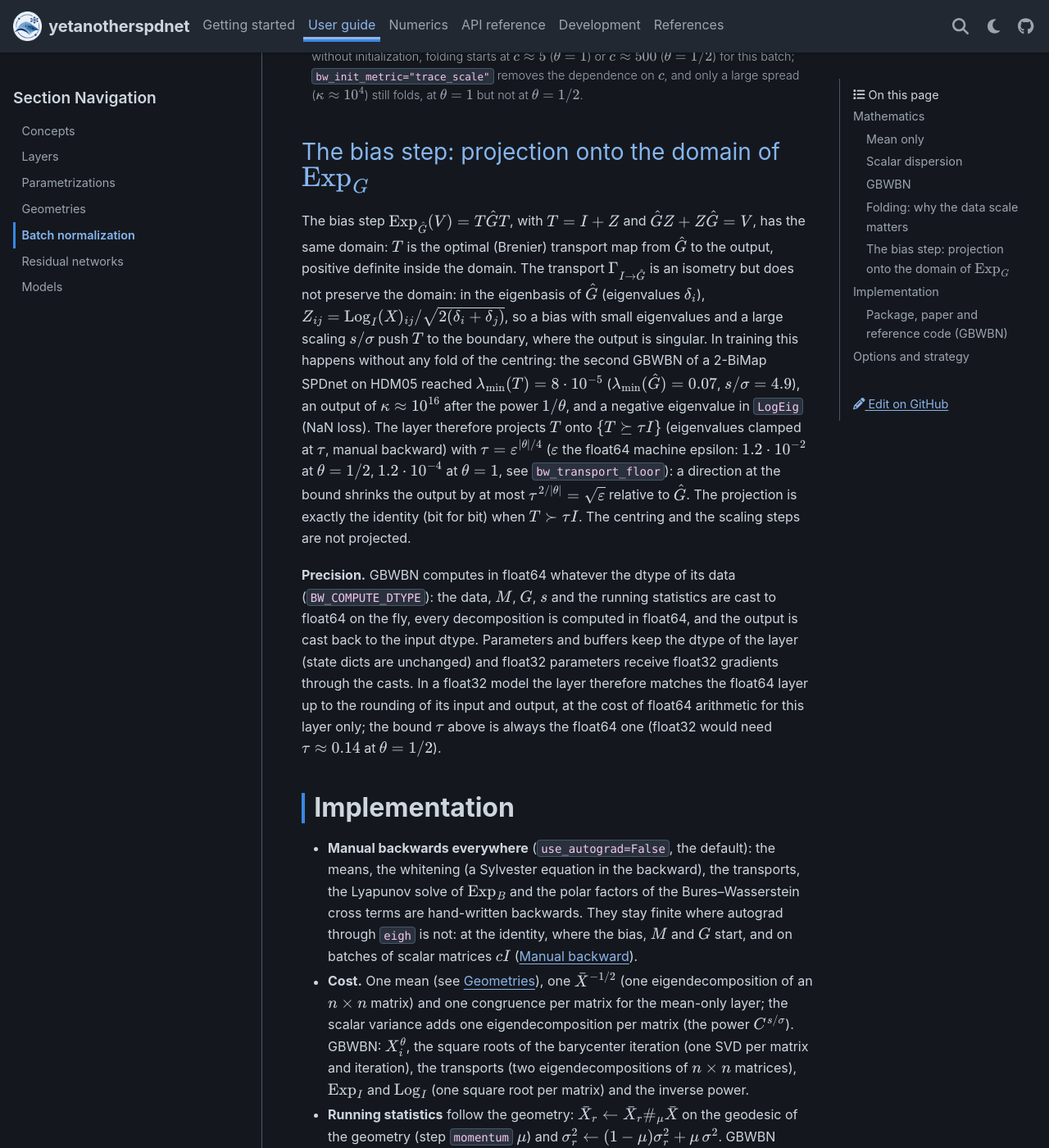
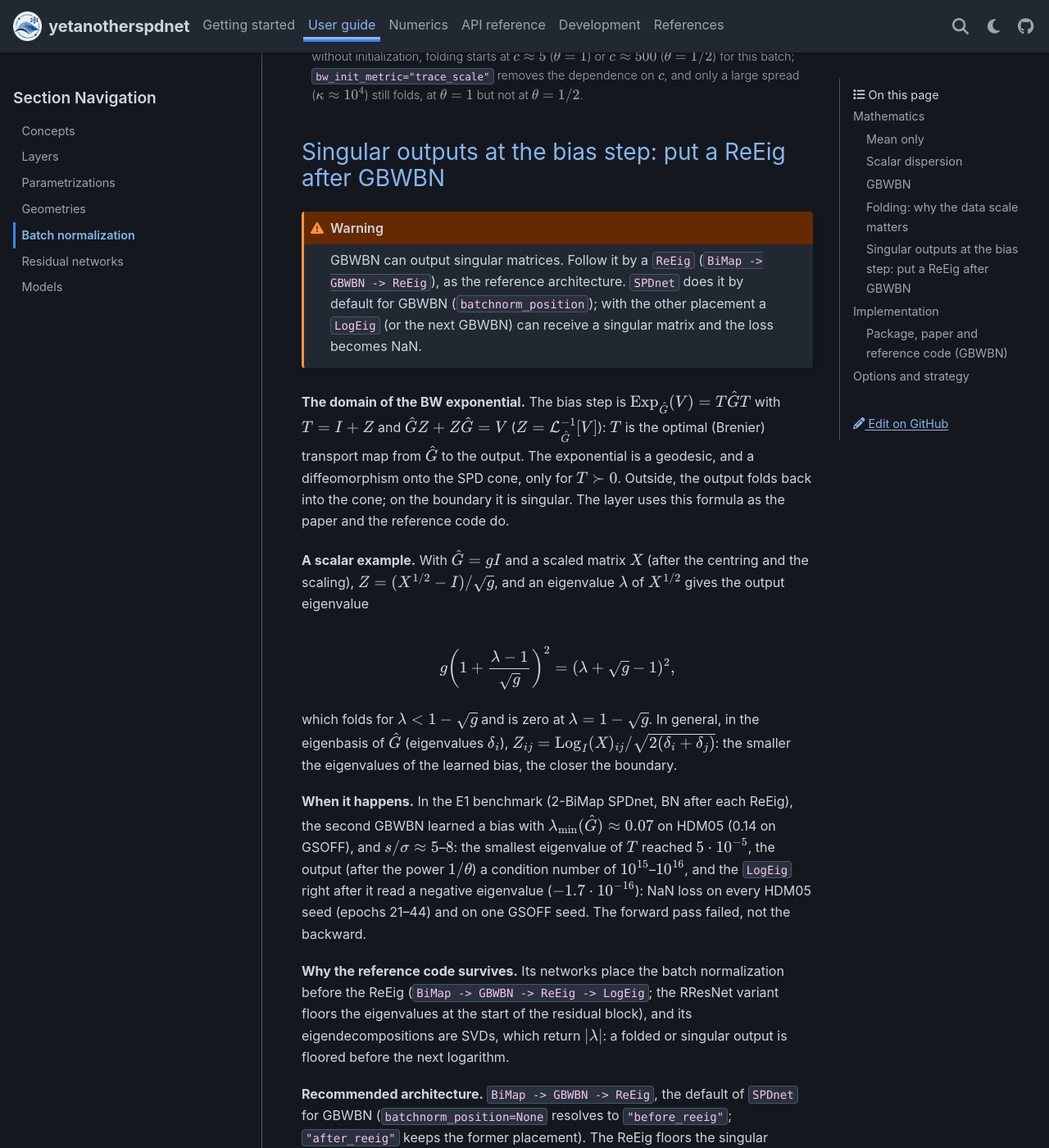
Before and after one commit to Yet-Another-Research-Organisation/yetanotherspdnet, a Sphinx documentation site: the page built from docs/user_guide/batchnorm.md, in a window 1280 px wide and 1400 px high, scrolled down 3504 px. Shown: the whole window at 82% size. Built offline with Sphinx 7.4.7 and the PyData theme 0.15.4, drawn with Linux system fonts in a browser that asks for light colours; some of the changed text lies outside the part shown.

Commit message:
Document why GBWBN needs a ReEig after it, and its float64 computation
The batch normalization guide gets a section on the singular outputs of the
bias step: the domain T = I + L_G^{-1}[V] > 0 of the BW exponential, the
scalar example (with G = gI an eigenvalue l of X^{1/2} gives
(l + sqrt(g) - 1)^2, folded for l < 1 - sqrt(g), zero at equality), when it
happens (a learned bias with small eigenvalues, HDM05 in the E1 benchmark),
why the reference code survives (batch norm before the ReEig, SVD
eigendecompositions returning |l|), and the recommended architecture
BiMap -> GBWBN -> ReEig. numerics/stability and numerics/precision follow:
GBWBN computes in float64; with the ReEig after it a float32 network trained
like the float64 one on HDM05 and GSOFF, with a LogEig right after it a
float32 network diverged. The guide also reports that
bw_init_metric="trace_scale" reduced the folding of the centring in the E1
benchmark without improving the accuracy.

The float32 regression test detaches before computing its error.

````diff
--- a/docs/numerics/precision.md
+++ b/docs/numerics/precision.md
@@ -10,7 +10,7 @@ layer in float32 and in mixed precision, and a recommendation.
 | your data (condition number $\kappa$ of the inputs) | use |
 |---|---|
 | $\kappa \le 10^{2}$ | float32 for every layer and model |
-| $\kappa \le 10^{4}$ | float32 for `SPDnet`, `RResNet`, `GBWBNRResNet`, the residual blocks and the batch normalizations (the GBWBN layer computes in float64 internally), except `residual="branch_pt"` (float64); mixed precision (`eigh_dtype=torch.float64`) for a margin |
+| $\kappa \le 10^{4}$ | float32 for `SPDnet`, `RResNet`, `GBWBNRResNet`, the residual blocks and the batch normalizations (GBWBN computes in float64 internally; keep a ReEig after it), except `residual="branch_pt"` (float64); mixed precision (`eigh_dtype=torch.float64`) for a margin |
 | $\kappa \le 10^{6}$ | mixed precision for `SPDnet`, `RResNet` and ReEig (safe); float64 for the batch normalizations (degraded or unsafe in float32) and for `GBWBNRResNet` (its float32 runs pass, but its mixed-precision runs fail on 1 batch in 8) |
 | $\kappa > 10^{6}$ | float64 |
 | `basis="eigenbasis"` | float64 only |
@@ -119,7 +119,23 @@ their dtype, float32 parameters get float32 gradients) and the output is cast
 back, so in a float32 model it matches the float64 layer up to the rounding of
 its input and output (`tests/test_float32.py` at $\kappa \le 10^{4}$ with the
 tolerances of the other batch normalizations). Its rows in the table above were
-measured before that change. Folding itself is not a precision problem: keep
+measured before that change.
+
+**Float32 networks with GBWBN.** Measured on the E1 protocol (SPDnet-2BiMap,
+`BiMap -> GBWBN -> ReEig`, HDM05 and GSOFF fold 0, seeds 0 and 1): a float32
+network (GBWBN in float64) trained without failure, with macro F1 0.714 against
+0.723 in float64 on HDM05 and 0.566 against 0.552 on GSOFF (within the spread
+of the seeds), and the same time per epoch (the GBWBN layers dominate and run in
+float64 in both). Float64 weights copied into the float32 network give logits
+within $3 \cdot 10^{-2}$ (relative) at initialization, where the running
+statistics are still the identity and the batch norms see the raw inputs
+($\kappa \approx 10^{6}$), and within $5 \cdot 10^{-4}$ after 5 to 80 epochs;
+the batch-norm outputs stay at $\kappa \le 4 \cdot 10^{2}$.
+`eigh_dtype=torch.float64` for the other layers changed nothing there. With the
+GBWBN after the ReEig (`batchnorm_position="after_reeig"`, then followed by a
+`LogEig`), a float32 network diverged on HDM05 (NaN at epochs 12–14): the
+outputs of GBWBN reached $\kappa \approx 10^{9}$, which float32 cannot hold.
+Folding itself is not a precision problem: keep
 the spectrum close to 1 ($\theta < 1$, `bw_init_metric="trace_scale"` for the
 common scale). `GBWBNRResNet` (a BiMap
 to $n/2$ first) is safe in float32 up to $\kappa = 10^{6}$; in mixed precision
--- a/docs/user_guide/batchnorm.md
+++ b/docs/user_guide/batchnorm.md
@@ -108,38 +108,79 @@ dependence on $c$, and only a large spread ($\kappa \approx 10^4$) still folds,
 at $\theta = 1$ but not at $\theta = 1/2$.
 ```
 
-### The bias step: projection onto the domain of $\mathrm{Exp}_G$
+### Singular outputs at the bias step: put a ReEig after GBWBN
 
-The bias step $\mathrm{Exp}_{\hat G}(V) = T \hat G T$, with $T = I + Z$ and
-$\hat G Z + Z \hat G = V$, has the same domain: $T$ is the optimal (Brenier)
-transport map from $\hat G$ to the output, positive definite inside the domain.
-The transport $\Gamma_{I \to \hat G}$ is an isometry but does not preserve
-the domain: in the eigenbasis of $\hat G$ (eigenvalues $\delta_i$),
-$Z_{ij} = \mathrm{Log}_I(X)_{ij} / \sqrt{2(\delta_i + \delta_j)}$, so a bias
-with small eigenvalues and a large scaling $s / \sigma$ push $T$ to the
-boundary, where the output is singular.
-In training this happens without any fold of the centring: the second GBWBN of
-a 2-BiMap SPDnet on HDM05 reached $\lambda_{\min}(T) = 8 \cdot 10^{-5}$
-($\lambda_{\min}(\hat G) = 0.07$, $s/\sigma = 4.9$), an output of
-$\kappa \approx 10^{16}$ after the power $1/\theta$, and a negative
-eigenvalue in `LogEig` (NaN loss). The layer therefore projects $T$ onto
-$\{T \succeq \tau I\}$ (eigenvalues clamped at $\tau$, manual backward)
-with $\tau = \varepsilon^{|\theta|/4}$ ($\varepsilon$ the float64 machine
-epsilon: $1.2 \cdot 10^{-2}$ at $\theta = 1/2$, $1.2 \cdot 10^{-4}$ at
-$\theta = 1$, see `bw_transport_floor`): a direction at the bound
-shrinks the output by at most $\tau^{2/|\theta|} = \sqrt{\varepsilon}$
-relative to $\hat G$. The projection is exactly the identity (bit for bit) when
-$T \succ \tau I$. The centring and the scaling steps are not projected.
+```{warning}
+GBWBN can output singular matrices. Follow it by a `ReEig`
+(`BiMap -> GBWBN -> ReEig`), as the reference architecture. `SPDnet` does it
+by default for GBWBN (`batchnorm_position`); with the other placement a
+`LogEig` (or the next GBWBN) can receive a singular matrix and the loss becomes
+NaN.
+```
+
+**The domain of the BW exponential.** The bias step is
+$\mathrm{Exp}_{\hat G}(V) = T \hat G T$ with $T = I + Z$ and
+$\hat G Z + Z \hat G = V$ ($Z = \mathcal{L}_{\hat G}^{-1}[V]$): $T$ is the
+optimal (Brenier) transport map from $\hat G$ to the output. The exponential is
+a geodesic, and a diffeomorphism onto the SPD cone, only for $T \succ 0$.
+Outside, the output folds back into the cone; on the boundary it is singular.
+The layer uses this formula as the paper and the reference code do.
+
+**A scalar example.** With $\hat G = gI$ and a scaled matrix $X$ (after the
+centring and the scaling), $Z = (X^{1/2} - I)/\sqrt g$, and an eigenvalue
+$\lambda$ of $X^{1/2}$ gives the output eigenvalue
+
+$$
+g\left(1 + \frac{\lambda - 1}{\sqrt g}\right)^2 = (\lambda + \sqrt g - 1)^2 ,
+$$
+
+which folds for $\lambda < 1 - \sqrt g$ and is zero at $\lambda = 1 - \sqrt g$.
+In general, in the eigenbasis of $\hat G$ (eigenvalues $\delta_i$),
+$Z_{ij} = \mathrm{Log}_I(X)_{ij} / \sqrt{2(\delta_i + \delta_j)}$: the smaller
+the eigenvalues of the learned bias, the closer the boundary.
+
+**When it happens.** In the E1 benchmark (2-BiMap SPDnet, BN after each ReEig),
+the second GBWBN learned a bias with $\lambda_{\min}(\hat G) \approx 0.07$ on
+HDM05 (0.14 on GSOFF), and $s/\sigma \approx 5$–$8$: the smallest eigenvalue of
+$T$ reached $5 \cdot 10^{-5}$, the output (after the power $1/\theta$) a
+condition number of $10^{15}$–$10^{16}$, and the `LogEig` right after it read a
+negative eigenvalue ($-1.7 \cdot 10^{-16}$): NaN loss on every HDM05 seed
+(epochs 21–44) and on one GSOFF seed. The forward pass failed, not the backward.
+
+**Why the reference code survives.** Its networks place the batch
+normalization before the ReEig (`BiMap -> GBWBN -> ReEig -> LogEig`; the
+RResNet variant floors the eigenvalues at the start of the residual block), and
+its eigendecompositions are SVDs, which return $|\lambda|$: a folded or
+singular output is floored before the next logarithm.
+
+**Recommended architecture.** `BiMap -> GBWBN -> ReEig`, the default of
+`SPDnet` for GBWBN (`batchnorm_position=None` resolves to `"before_reeig"`;
+`"after_reeig"` keeps the former placement). The ReEig floors the singular
+directions at `reeig_eps`; its gradient there is zero, as for any clamped
+eigenvalue. `GBWBNRResNet` and `RResNet` already floor the output of GBWBN at
+the start of their residual block. An alternative, not used by the layer: the
+geometry functions (`bures_wasserstein_bias`, `BuresWassersteinBias`) accept
+`min_transport_eigval`, which projects $T$ onto $\{T \succeq \tau I\}$; it
+changes the outputs wherever the formula folds.
 
 **Precision.** GBWBN computes in float64 whatever the dtype of its data
 (`BW_COMPUTE_DTYPE`): the data, $M$, $G$, $s$ and the running statistics are
 cast to float64 on the fly, every decomposition is computed in float64, and the
 output is cast back to the input dtype. Parameters and buffers keep the dtype
 of the layer (state dicts are unchanged) and float32 parameters receive float32
-gradients through the casts. In a float32 model the layer therefore matches the
-float64 layer up to the rounding of its input and output, at the cost of
-float64 arithmetic for this layer only; the bound $\tau$ above is always the
-float64 one (float32 would need $\tau \approx 0.14$ at $\theta = 1/2$).
+gradients through the casts. The layer therefore matches the float64 layer up
+to the rounding of its input and output. With the ReEig after it, a float32
+network trains like the float64 one (no failure, the same accuracy within the
+spread of the seeds on HDM05 and GSOFF, {doc}`../numerics/precision`); with a
+`LogEig` right after it, a float32 network diverged on HDM05.
+
+**`bw_init_metric="trace_scale"` in the E1 benchmark.** It reduces the folding
+of the centring of the first GBWBN (fraction of the matrices with
+$I + V/2 \not\succ 0$: HDM05 100 % to 96 %, GSOFF 84 % to 46 %, HyperLeaf
+72 % to 12 %; smallest eigenvalue −18 to −5 on HDM05), but it lowered the macro
+F1 on the three datasets (HDM05 0.724 to 0.688, GSOFF 0.523 to 0.497,
+HyperLeaf 0.417 to 0.367, and one of three HyperLeaf runs failed): the default
+stays `"identity"`.
 
 ## Implementation
 
@@ -269,12 +310,12 @@ of folded matrices:
 | $10^6$, $[10^{-3}, 10^{3}]$ | 64 | 0.5 | 100 % | 57 % |
 
 Initializing $M$ alone would move the folding to the bias step (97 % at scale
-$10^2$, $\theta = 1$). In practice: rescale the data or use
-`bw_init_metric="trace_scale"`, keep $\theta < 1$ when the spectrum is wide,
-and keep `use_autograd=False` ($M$ and $G$ start at the identity, where the
-manual backwards are finite). The layer computes in float64 even in a float32
-model, so folded matrices close to singular keep their digits
-({doc}`../numerics/precision`).
+$10^2$, $\theta = 1$). In practice: keep $\theta < 1$ when the spectrum is
+wide; rescaling the data or `bw_init_metric="trace_scale"` removes the folding
+caused by the common scale, but it did not improve the accuracy in the E1
+benchmark (see the bias-step section above); and keep `use_autograd=False` ($M$ and $G$ start at the identity, where the
+manual backwards are finite). Keep a `ReEig` after the layer (the `SPDnet`
+default for GBWBN); the layer computes in float64 even in a float32 model.
 
 ```python
 import torch
````
Also changed, not shown: docs/numerics/stability.md (+9 -7 lines), 1 other file.
